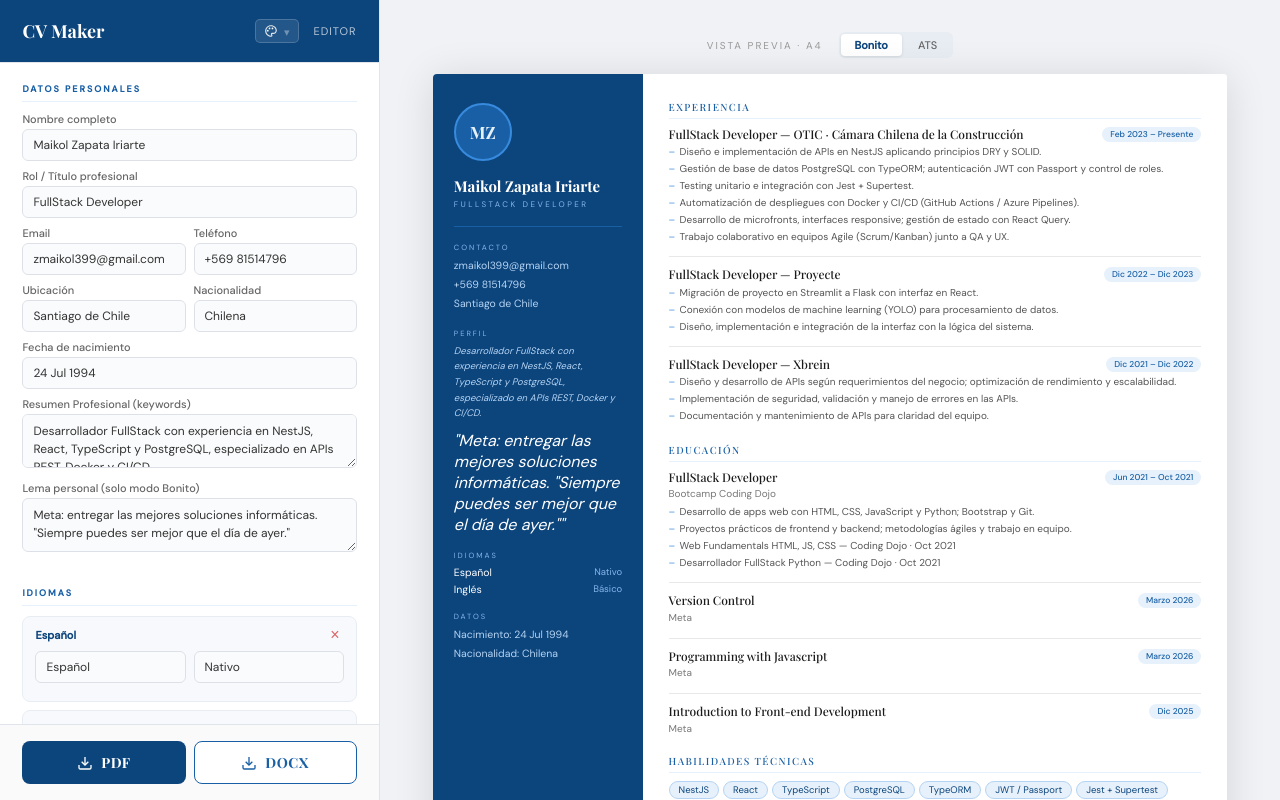
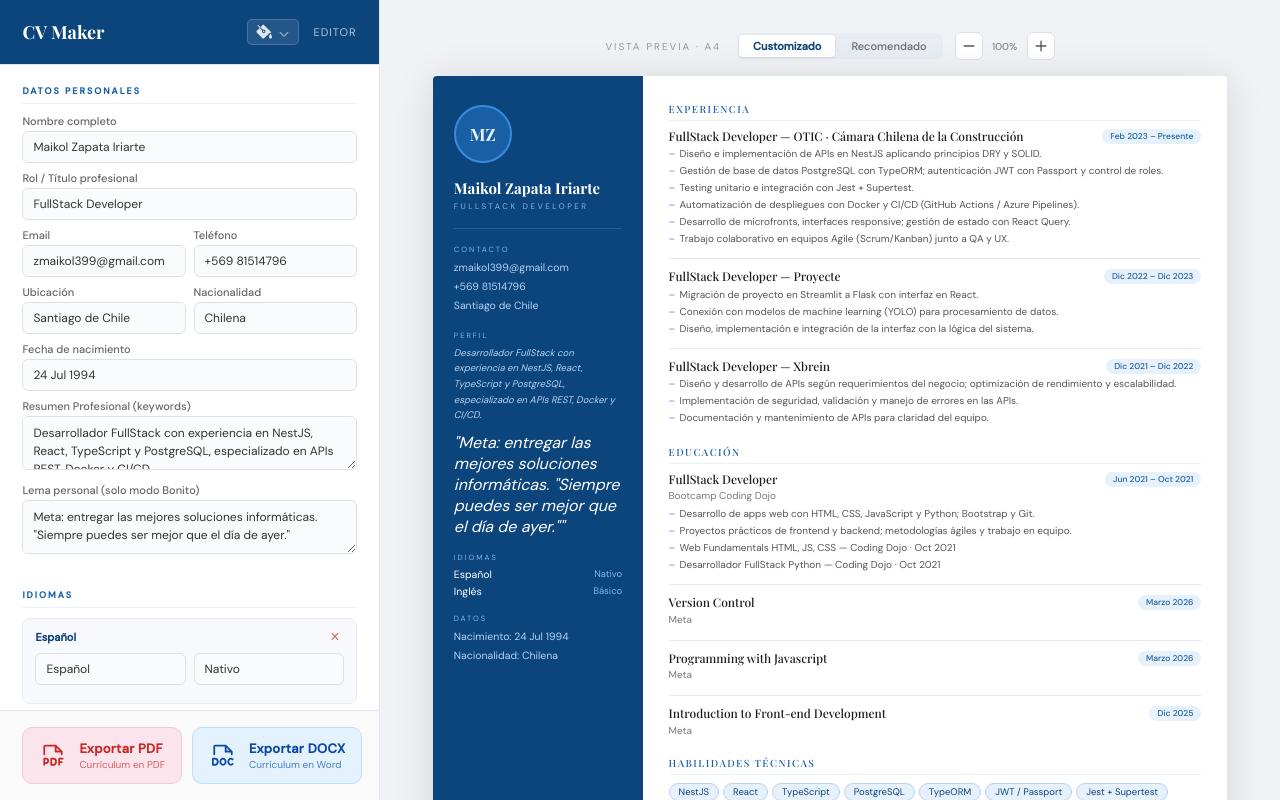
Before and after one commit to zmykedev/resume-builder, a React (Vite) app: page / in a window 1280 px wide. Shown: the top 800 px of the page. Built offline with nearby package versions, Linux system fonts and the light colour scheme.

Commit message:
feat: add @phosphor-icons/react dependency and update UI components with icons and improved styles

```diff
--- a/package.json
+++ b/package.json
@@ -10,6 +10,7 @@
     "ruflo": "ruflo init"
   },
   "dependencies": {
+    "@phosphor-icons/react": "^2.1.10",
     "docx": "^9.1.1",
     "file-saver": "^2.0.5",
     "html2pdf.js": "^0.10.1",
--- a/src/App.css
+++ b/src/App.css
@@ -118,36 +118,83 @@ textarea { resize: vertical; min-height: 54px; line-height: 1.5; }
 .download-row {
   display: grid;
   grid-template-columns: 1fr 1fr;
-  gap: 8px;
+  gap: 10px;
 }
 .download-btn {
   width: 100%;
-  padding: 11px;
-  background: var(--blue-dark);
-  color: white;
+  padding: 12px 16px;
   border: none;
-  border-radius: 8px;
-  font-family: 'Playfair Display', serif;
-  font-size: 14px;
-  font-weight: 700;
+  border-radius: 10px;
+  font-family: 'DM Sans', sans-serif;
   cursor: pointer;
-  letter-spacing: 0.5px;
-  transition: background 0.2s, transform 0.1s;
+  transition: all 0.2s ease;
   display: flex;
   align-items: center;
-  justify-content: center;
-  gap: 8px;
+  gap: 12px;
+  text-align: left;
 }
-.download-btn:hover { background: var(--blue-mid); }
 .download-btn:active { transform: scale(0.98); }
-.download-btn svg { width: 16px; height: 16px; }
+.download-btn:disabled { opacity: 0.7; cursor: wait; }
+.download-btn:disabled:active { transform: none; }
+
+.download-btn--pdf {
+  background: #fce4ec;
+  color: #c62828;
+  border: 1.5px solid #efcdd5;
+}
+.download-btn--pdf:hover:not(:disabled) {
+  background: #f8d0d9;
+  border-color: #e57373;
+}
+
 .download-btn--docx {
-  background: white;
-  color: var(--blue-mid);
-  border: 1.5px solid var(--blue-mid);
+  background: #e3f2fd;
+  color: #0d47a1;
+  border: 1.5px solid #bbdefb;
 }
-.download-btn--docx:hover {
-  background: var(--blue-light);
+.download-btn--docx:hover:not(:disabled) {
+  background: #bbdefb;
+  border-color: #64b5f6;
+}
+
+.download-btn svg {
+  width: 28px;
+  height: 28px;
+  flex-shrink: 0;
+}
+
+.download-text {
+  display: flex;
+  flex-direction: column;
+  gap: 1px;
+  min-width: 0;
+}
+.download-label {
+  font-size: 13px;
+  font-weight: 700;
+  letter-spacing: 0.3px;
+  white-space: nowrap;
+}
+.download-hint {
+  font-size: 10px;
+  opacity: 0.7;
+  font-weight: 400;
+  white-space: nowrap;
+}
+
+/* Download spinner */
+.download-spinner {
+  width: 28px;
+  height: 28px;
+  border: 3px solid currentColor;
+  border-top-color: transparent;
+  border-radius: 50%;
+  animation: spin 0.7s linear infinite;
+  flex-shrink: 0;
+  opacity: 0.6;
+}
+@keyframes spin {
+  to { transform: rotate(360deg); }
 }
 
 /* PREVIEW PANEL */
@@ -177,8 +224,8 @@ textarea { resize: vertical; min-height: 54px; line-height: 1.5; }
 }
 .color-btn:hover { background: rgba(255,255,255,0.22); }
 .color-btn-icon {
-  width: 14px;
-  height: 14px;
+  width: 16px;
+  height: 16px;
   color: rgba(255,255,255,0.85);
   flex-shrink: 0;
 }
@@ -189,9 +236,11 @@ textarea { resize: vertical; min-height: 54px; line-height: 1.5; }
   margin-bottom: 1px;
 }
 .color-arrow {
-  font-size: 7px;
+  font-size: 10px;
   color: rgba(255,255,255,0.5);
-  line-height: 1;
+  width: 12px;
+  height: 12px;
+  flex-shrink: 0;
 }
 .header-badge {
   font-size: 11px;
@@ -296,11 +345,63 @@ textarea { resize: vertical; min-height: 54px; line-height: 1.5; }
 .preview-header {
   display: flex;
   align-items: center;
+  justify-content: space-between;
   gap: 1rem;
   margin-bottom: 1rem;
 }
 .preview-header .preview-label {
   margin-bottom: 0;
+}
+
+.preview-toolbar {
+  display: flex;
+  align-items: center;
+  gap: 12px;
+}
+
+/* ===== ZOOM CONTROLS ===== */
+.zoom-controls {
+  display: flex;
+  align-items: center;
+  gap: 4px;
+}
+.zoom-btn {
+  width: 28px;
+  height: 28px;
+  display: flex;
+  align-items: center;
+  justify-content: center;
+  background: white;
+  border: 1px solid #dde1e7;
+  border-radius: 6px;
+  cursor: pointer;
+  color: #555;
+  transition: all 0.15s;
+  padding: 0;
+}
+.zoom-btn svg {
+  width: 14px;
+  height: 14px;
+}
+.zoom-btn:hover:not(:disabled) {
+  background: var(--blue-light);
+  border-color: var(--blue-acc);
+  color: var(--blue-dark);
+}
+.zoom-btn:disabled {
+  opacity: 0.35;
+  cursor: not-allowed;
+}
+.zoom-label {
+  font-size: 10px;
+  color: #888;
+  min-width: 36px;
+  text-align: center;
+  font-weight: 500;
+}
+
+.preview-zoom-wrapper {
+  transition: transform 0.15s ease;
 }
 
 /* ===== ATS TOGGLE ===== */
--- a/src/App.jsx
+++ b/src/App.jsx
@@ -1,17 +1,17 @@
 import { useState } from 'react';
+import {
+  FileDoc,
+  PaintBucket,
+  Minus,
+  Plus,
+  CaretDown,
+  FilePdf,
+} from '@phosphor-icons/react';
 import Editor from './components/Editor';
 import CVPreview from './components/CVPreview';
 import { defaultData, themeColors } from './data/defaultData';
 import { exportPdf } from './utils/exportPdf';
 import { exportDocx } from './utils/exportDocx';
-
-const DownloadIcon = () => (
-  <svg viewBox="0 0 24 24" fill="none" stroke="currentColor" strokeWidth="2">
-    <path d="M21 15v4a2 2 0 01-2 2H5a2 2 0 01-2-2v-4"/>
-    <polyline points="7 10 12 15 17 10"/>
-    <line x1="12" y1="15" x2="12" y2="3"/>
-  </svg>
-);
 
 export default function App() {
   const [data, setData] = useState(defaultData);
@@ -20,6 +20,7 @@ export default function App() {
   const [showColors, setShowColors] = useState(false);
   const [hoverTheme, setHoverTheme] = useState(null);
   const [atsMode, setAtsMode] = useState(false);
+  const [zoom, setZoom] = useState(1);
   const activeTheme = hoverTheme || data.theme;
 
   const handlePdf = async () => {
@@ -42,14 +43,9 @@ export default function App() {
           <div className="header-right">
             <div className="color-picker">
               <button className="color-btn" onClick={() => setShowColors(o => !o)} title="Color del tema">
-                <svg className="color-btn-icon" viewBox="0 0 24 24" fill="currentColor" width="14" height="14">
-                  <path d="M12 22C6.49 22 2 17.51 2 12S6.49 2 12 2s10 4.04 10 9c0 3.31-2.69 6-6 6h-1.77c-.28 0-.5.22-.5.5 0 .12.05.23.13.33.41.47.64 1.06.64 1.67A2.5 2.5 0 0112 22zm0-18c-4.41 0-8 3.59-8 8s3.59 8 8 8c.28 0 .5-.22.5-.5a.54.54 0 00-.14-.35c-.41-.46-.63-1.05-.63-1.65a2.5 2.5 0 012.5-2.5H16c2.21 0 4-1.79 4-4 0-3.86-3.59-7-8-7z"/>
-                  <circle cx="6.5" cy="11.5" r="1.5" fill="white"/>
-                  <circle cx="9.5" cy="7.5" r="1.5" fill="white"/>
-                  <circle cx="14.5" cy="7.5" r="1.5" fill="white"/>
-                </svg>
+                <PaintBucket className="color-btn-icon" weight="fill" />
                 <span className="color-dot" style={{ background: themeColors[activeTheme].acc, boxShadow: `0 0 6px ${themeColors[activeTheme].acc}80` }} />
-                <span className="color-arrow" >▾</span>
+                <CaretDown className="color-arrow" weight="bold" />
               </button>
               {showColors && (
                 <>
@@ -76,13 +72,27 @@ export default function App() {
         <Editor data={data} setData={setData} />
         <div className="editor-footer">
           <div className="download-row">
-            <button className="download-btn" onClick={handlePdf} disabled={loadingPdf}>
-              <DownloadIcon />
-              {loadingPdf ? "Generando..." : "PDF"}
+            <button className="download-btn download-btn--pdf" onClick={handlePdf} disabled={loadingPdf}>
+              {loadingPdf ? (
+                <span className="download-spinner" />
+              ) : (
+                <FilePdf weight="duotone" />
+              )}
+              <span className="download-text">
+                <span className="download-label">{loadingPdf ? "Generando..." : "Exportar PDF"}</span>
+                <span className="download-hint">Currículum en PDF</span>
+              </span>
             </button>
             <button className="download-btn download-btn--docx" onClick={handleDocx} disabled={loadingDocx}>
-              <DownloadIcon />
-              {loadingDocx ? "Generando..." : "DOCX"}
+              {loadingDocx ? (
+                <span className="download-spinner" />
+              ) : (
+                <FileDoc weight="duotone" />
+              )}
+              <span className="download-text">
+                <span className="download-label">{loadingDocx ? "Generando..." : "Exportar DOCX"}</span>
+                <span className="download-hint">Currículum en Word</span>
+              </span>
             </button>
           </div>
         </div>
@@ -91,21 +101,43 @@ export default function App() {
       <div className="preview-panel">
         <div className="preview-header">
           <span className="preview-label">Vista previa · A4</span>
+          <div className="preview-toolbar">
             <div className="ats-toggle">
               <button
                 className={`ats-toggle-btn${!atsMode ? " active" : ""}`}
                 onClick={() => setAtsMode(false)}
               >
-              Bonito
+                Customizado
               </button>
               <button
                 className={`ats-toggle-btn${atsMode ? " active" : ""}`}
                 onClick={() => setAtsMode(true)}
               >
-              ATS
+                Recomendado
+              </button>
+            </div>
+            <div className="zoom-controls">
+              <button
+                className="zoom-btn"
+                onClick={() => setZoom(z => Math.max(0.5, z - 0.1))}
+                disabled={zoom <= 0.5}
+                title="Alejar"
+              >
+                <Minus weight="bold" />
+              </button>
+              <span className="zoom-label">{Math.round(zoom * 100)}%</span>
+              <button
+                className="zoom-btn"
+                onClick={() => setZoom(z => Math.min(2, z + 0.1))}
+                disabled={zoom >= 2}
+                title="Acercar"
+              >
+                <Plus weight="bold" />
               </button>
             </div>
           </div>
+        </div>
+        <div className="preview-zoom-wrapper" style={{ transform: `scale(${zoom})`, transformOrigin: 'top center' }}>
           <CVPreview
             data={data}
             themeColors={themeColors}
@@ -114,5 +146,6 @@ export default function App() {
           />
         </div>
       </div>
+    </div>
   );
 }
```
Also changed, not shown: 2 other files (tests, documents, lock files or other folders). Lines whose indentation alone changed are shown as unchanged.
